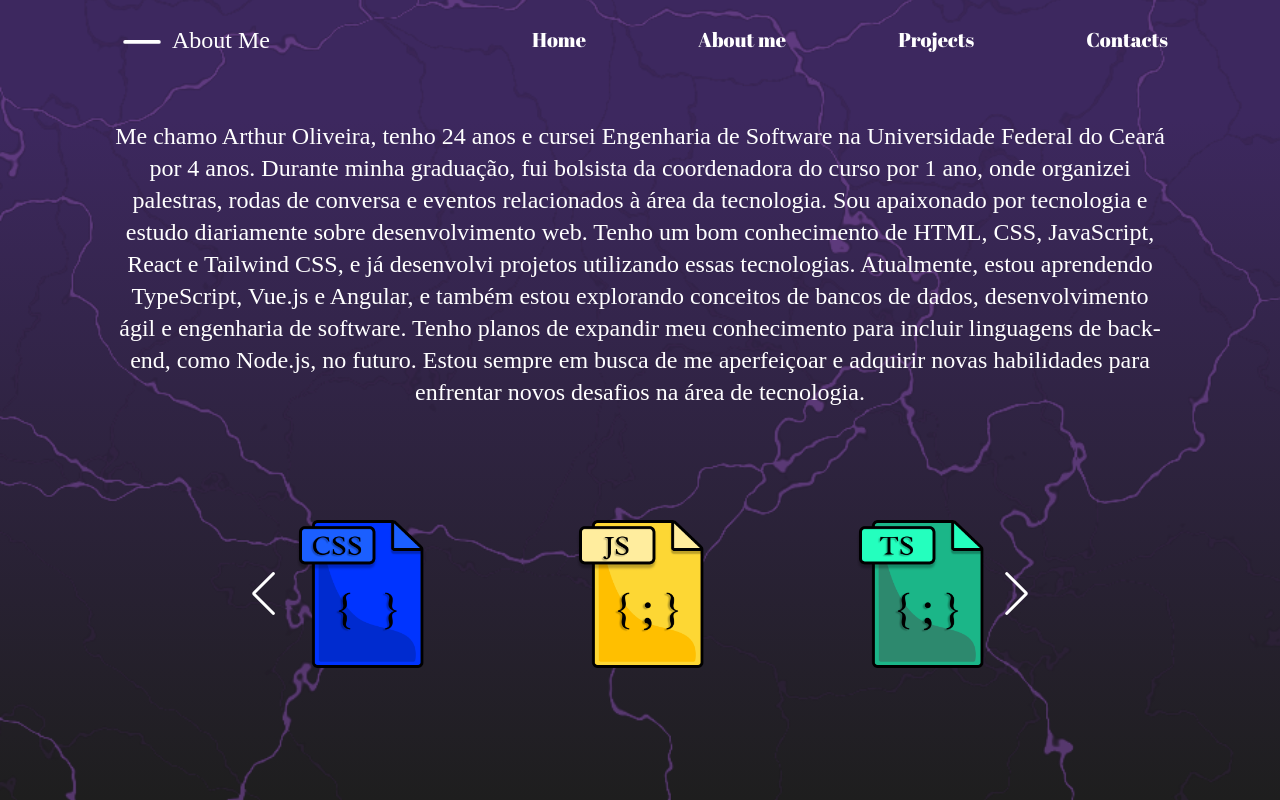
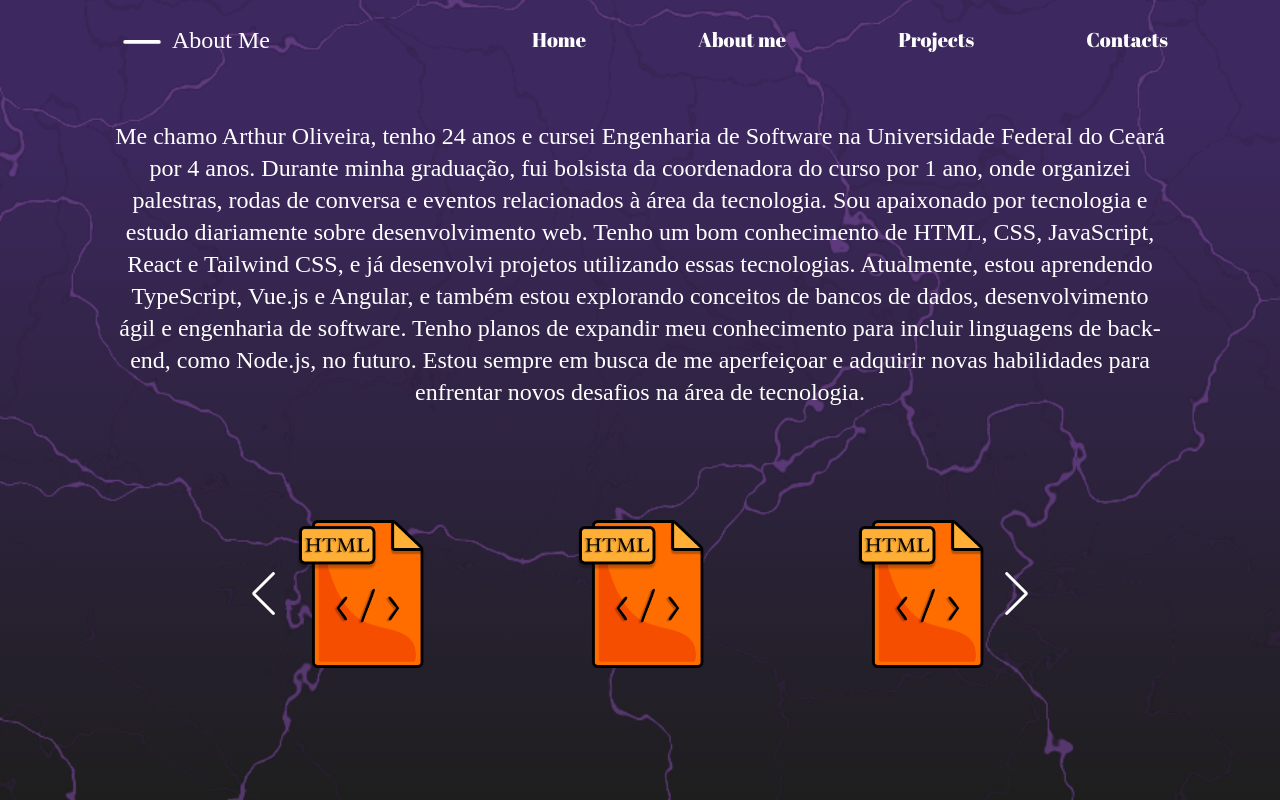
Before and after one commit to arthurregis/curriculo, a React (Vite) app: page /aboutme in a window 1280 px wide. Built offline with nearby package versions, Linux system fonts and the light colour scheme; a web font is replaced by a local one.

Commit message:
Update image paths in ProjectsList and AboutMe components

```diff
--- a/src/components/ProjectsList.tsx
+++ b/src/components/ProjectsList.tsx
@@ -13,8 +13,11 @@ import { IoIosArrowForward } from "react-icons/io";
 import { FaGithub } from "react-icons/fa";
 import { GoArrowUpRight } from "react-icons/go";
 
+import passGenerate from '../assets/projects-img/passGenerator.png';
+import magTattoo from '../assets/projects-img/magtattoo.png';
+
 interface ProjectInfo {
-    url: string | undefined;
+    url: string;
     alt: string;
     description: string;
     github: string;
@@ -24,8 +27,8 @@ interface ProjectInfo {
 function ProjectsList() {
 
     const projects: ProjectInfo[] = [
-        { url: 'src/assets/projects-img/passGenerator.png', alt: 'password Generator', description: "The 'Password Generator' project, as the name suggests, is a tool for generating random passwords, allowing you to choose the desired size. This was one of my first projects, developed to practice DOM manipulation with JavaScript. I used pure HTML, CSS, and JavaScript to create this application.", github: "", view: "" },
-        { url: 'src/assets/projects-img/magtattoo.png', alt: 'html-5', description: "Landing Page created with ReactJS and Tailwind, highlighting the integration of componentization and React patterns. This solo project not only tested my skills but also aims to serve as the virtual business card for an existing tattoo studio.", github: "https://github.com/arthurregis/landing-page-mag-tattoo", view: "https://mag-tattoo-studio.vercel.app/" },
+        { url: passGenerate, alt: 'password Generator', description: "The 'Password Generator' project, as the name suggests, is a tool for generating random passwords, allowing you to choose the desired size. This was one of my first projects, developed to practice DOM manipulation with JavaScript. I used pure HTML, CSS, and JavaScript to create this application.", github: "", view: "" },
+        { url: magTattoo, alt: 'html-5', description: "Landing Page created with ReactJS and Tailwind, highlighting the integration of componentization and React patterns. This solo project not only tested my skills but also aims to serve as the virtual business card for an existing tattoo studio.", github: "https://github.com/arthurregis/landing-page-mag-tattoo", view: "https://mag-tattoo-studio.vercel.app/" },
     ];
 
     return (
--- a/src/routes/AboutMe.tsx
+++ b/src/routes/AboutMe.tsx
@@ -1,5 +1,12 @@
 import Header from "../components/Header";
 import '../index.css'
+
+import htmlImage from '../assets/aboutme-img/html.png'
+import css from '../assets/aboutme-img/html.png'
+import js from '../assets/aboutme-img/html.png'
+import ts from '../assets/aboutme-img/html.png'
+import react from '../assets/aboutme-img/html.png'
+import tailwind from '../assets/aboutme-img/html.png'
 
 import { GoDash } from "react-icons/go";
 
@@ -18,12 +25,12 @@ interface ImageInfo {
 const AboutMe = () => {
 
     const images: ImageInfo[] = [
-        { url: 'src/assets/aboutme-img/html.png', alt: 'html-5' },
-        { url: 'src/assets/aboutme-img/CSS.png', alt: 'css' },
-        { url: 'src/assets/aboutme-img/js.png', alt: 'javascript' },
-        { url: 'src/assets/aboutme-img/TS.png', alt: 'typeScript' },
-        { url: 'src/assets/aboutme-img/react.png', alt: 'react' },
-        { url: 'src/assets/aboutme-img/Tailwind.png', alt: 'tailwind' },
+        { url: htmlImage, alt: 'html-5' },
+        { url: css, alt: 'css' },
+        { url: js, alt: 'javascript' },
+        { url: ts, alt: 'typeScript' },
+        { url: react, alt: 'react' },
+        { url: tailwind, alt: 'tailwind' },
     ];
 
     return (
```
